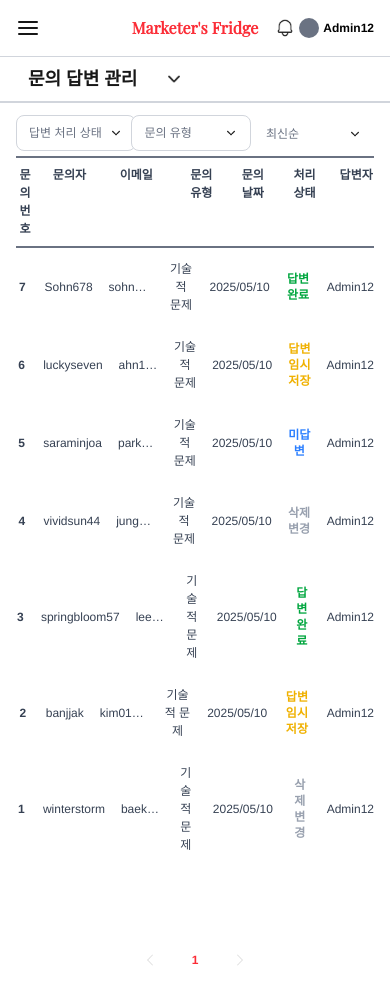
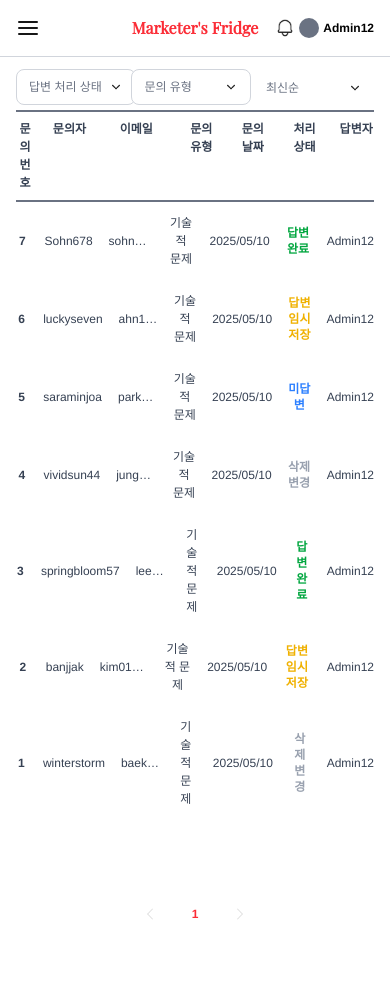
Before and after one commit to Marketer-s-Fridge/Admin, a Next.js app: page /inquiryReplies in a window 390 px wide. After the commit the page ends 936 px from the top, so only its background shows below. Built offline with nearby package versions, Linux system fonts and the light colour scheme.

Commit message:
style: 카테고리 드롭다운 hidden 처리(노트북에서만 block)

```diff
--- a/src/components/adminCategoryBar.tsx
+++ b/src/components/adminCategoryBar.tsx
@@ -51,7 +51,7 @@ const AdminCategoryBar: React.FC<AdminCategoryBarProps> = ({
   };
 
   return (
-    <div className="relative px-4 sm:px-10 lg:px-[15%] w-full border-b-2 border-gray-300 text-lg font-semibold select-none">
+    <div className="hidden lg:block relative px-4 sm:px-10 lg:px-[15%] w-full border-b-2 border-gray-300 text-lg font-semibold select-none">
       <div className="relative w-[180px]">
         <div
           className="flex flex-row justify-between items-center text-start px-3 py-2 bg-white cursor-pointer"
--- a/src/components/adminContentTable.tsx
+++ b/src/components/adminContentTable.tsx
@@ -1,4 +1,3 @@
-// components/common/AdminContentTable.tsx
 "use client";
 
 import React from "react";
```
